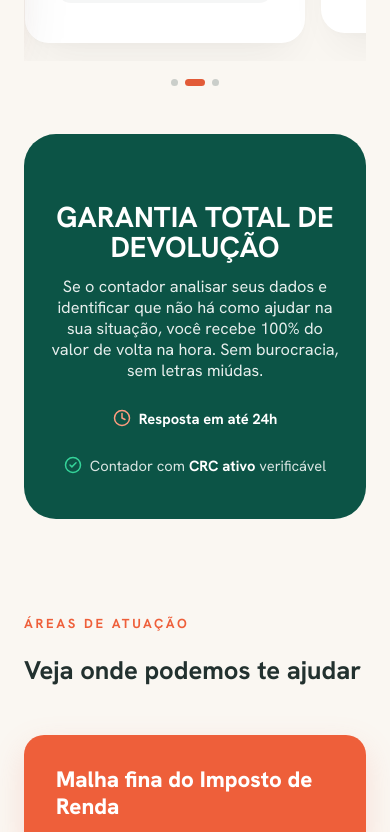
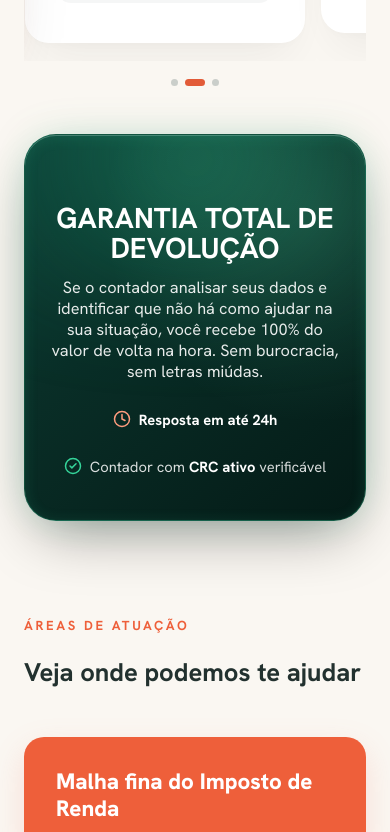
Before and after one commit to hexxa-dotcom/ol-contador, a Next.js app in the folder area-contador-next/: page / in a window 390 px wide. Shown: the part 2780-3612 px from the top of the page. Built offline with nearby package versions, Linux system fonts and the light colour scheme; no server answers.

Commit message:
style(home): aplica degrade verde iluminado premium nos cards e ajusta numeros para preto com barra laranja

```diff
--- a/area-contador-next/src/app/(public)/home.module.css
+++ b/area-contador-next/src/app/(public)/home.module.css
@@ -738,12 +738,48 @@
 .pfItem b { color: #fff; }
 
 /* ---------- Banner bold (garantia) ---------- */
-.bannerBold { position: relative; overflow: hidden; background: var(--pub-green); color: #fff; border-radius: 32px; padding: 64px 40px; text-align: center; }
+.bannerBold {
+  position: relative;
+  overflow: hidden;
+  isolation: isolate;
+  background: linear-gradient(140deg, #0e4037 0%, #092e27 40%, #041a16 100%);
+  color: #fff;
+  border-radius: 32px;
+  border: 1px solid rgba(52, 211, 153, 0.28);
+  padding: 64px 40px;
+  text-align: center;
+  box-shadow:
+    0 24px 60px -15px rgba(0, 0, 0, 0.4),
+    0 0 45px -8px rgba(16, 185, 129, 0.22),
+    inset 0 1px 0 rgba(255, 255, 255, 0.25),
+    inset 0 2px 14px rgba(52, 211, 153, 0.15);
+}
+.bannerBold::before {
+  content: '';
+  position: absolute;
+  top: -30%;
+  left: 50%;
+  transform: translateX(-50%);
+  width: 600px;
+  height: 280px;
+  background: radial-gradient(circle, rgba(52, 211, 153, 0.32) 0%, rgba(16, 185, 129, 0.1) 45%, transparent 75%);
+  filter: blur(50px);
+  pointer-events: none;
+  z-index: 0;
+}
+.bannerBold::after {
+  content: '';
+  position: absolute;
+  inset: 0;
+  background: radial-gradient(circle at 85% 20%, rgba(110, 231, 183, 0.15), transparent 50%);
+  pointer-events: none;
+  z-index: 0;
+}
 @media (max-width: 760px) { .bannerBold { padding: 44px 24px; } }
 .bannerAstTl { top: 20px; left: 24px; color: rgba(255,255,255,.5); font-size: 2rem; }
 .bannerAstBr { bottom: 20px; right: 24px; color: rgba(255,255,255,.5); font-size: 2rem; }
-.bannerTitle { position: relative; color: #fff; font-size: clamp(1.8rem, 4vw, 2.8rem); text-transform: uppercase; line-height: 1.05; margin-bottom: 14px; text-wrap: balance; }
-.bannerSub { position: relative; color: rgba(255,255,255,.9); max-width: 480px; margin: 0 auto 28px; font-size: 1.02rem; }
+.bannerTitle { position: relative; z-index: 1; color: #fff; font-size: clamp(1.8rem, 4vw, 2.8rem); text-transform: uppercase; line-height: 1.05; margin-bottom: 14px; text-wrap: balance; }
+.bannerSub { position: relative; z-index: 1; color: rgba(255,255,255,.9); max-width: 480px; margin: 0 auto 28px; font-size: 1.02rem; }
 
 /* ---------- Pra que serve ---------- */
 /* ---------- Pra que serve (Bento Grid) ---------- */
@@ -856,7 +892,7 @@
 @media (max-width: 760px) { .proofStats { grid-template-columns: 1fr; } }
 .stat { text-align: left; padding-top: 16px; transition: transform .3s cubic-bezier(.2,.8,.2,1); position: relative; }
 .stat:hover { transform: translateY(-4px); }
-.statNum { font-family: 'Bricolage Grotesque', sans-serif; font-weight: 800; font-size: 2.4rem; color: var(--pub-coral); font-variant-numeric: tabular-nums; }
+.statNum { font-family: 'Bricolage Grotesque', sans-serif; font-weight: 800; font-size: 2.4rem; color: #112322; font-variant-numeric: tabular-nums; }
 .statLabel { font-size: .9rem; color: var(--pub-ink-soft); margin-top: 4px; }
 
 .reportPreview { display: flex; gap: 40px; align-items: center; background: linear-gradient(165deg, rgba(255,255,255,1) 0%, rgba(240,247,242,1) 100%); border: 1px solid rgba(0,0,0,0.08); border-radius: 22px; padding: 40px; box-shadow: 0 12px 32px rgba(52,76,75,.08); }
@@ -969,15 +1005,20 @@
 
 /* ---------- Final CTA ---------- */
 .finalCta {
-  background: #071715;
+  background: linear-gradient(140deg, #0e4037 0%, #092e27 40%, #041a16 100%);
   color: #ffffff;
   border-radius: 32px;
-  border: 1px solid rgba(255, 255, 255, 0.08);
+  border: 1px solid rgba(52, 211, 153, 0.28);
   padding: 72px 40px;
   text-align: center;
   position: relative;
   overflow: hidden;
-  box-shadow: 0 24px 48px -12px rgba(0, 0, 0, 0.5);
+  isolation: isolate;
+  box-shadow:
+    0 24px 60px -15px rgba(0, 0, 0, 0.5),
+    0 0 45px -8px rgba(16, 185, 129, 0.22),
+    inset 0 1px 0 rgba(255, 255, 255, 0.25),
+    inset 0 2px 14px rgba(52, 211, 153, 0.15);
   display: flex;
   flex-direction: column;
   align-items: center;
@@ -985,14 +1026,23 @@
 .finalCta::before {
   content: '';
   position: absolute;
-  top: -40%;
+  top: -30%;
   left: 50%;
   transform: translateX(-50%);
-  width: 500px;
-  height: 260px;
-  background: radial-gradient(circle, rgba(226, 91, 56, 0.16) 0%, transparent 70%);
+  width: 600px;
+  height: 280px;
+  background: radial-gradient(circle, rgba(52, 211, 153, 0.32) 0%, rgba(16, 185, 129, 0.1) 45%, transparent 75%);
   filter: blur(50px);
   pointer-events: none;
+  z-index: 0;
+}
+.finalCta::after {
+  content: '';
+  position: absolute;
+  inset: 0;
+  background: radial-gradient(circle at 85% 20%, rgba(110, 231, 183, 0.15), transparent 50%);
+  pointer-events: none;
+  z-index: 0;
 }
 .finalCta h2 {
   position: relative;
@@ -1009,7 +1059,7 @@
   position: relative;
   z-index: 1;
   font-size: 1.05rem;
-  color: rgba(255, 255, 255, 0.8);
+  color: rgba(255, 255, 255, 0.85);
   margin-bottom: 32px;
   max-width: 520px;
   margin-left: auto;
@@ -1028,13 +1078,39 @@
 
 /* ---------- Cases Card (formerly dark section) ---------- */
 .casesCard {
-  background: var(--pub-ink);
+  background: linear-gradient(140deg, #0e4037 0%, #092e27 40%, #041a16 100%);
   color: #fff;
   border-radius: 32px;
+  border: 1px solid rgba(52, 211, 153, 0.28);
   padding: 64px 40px;
   position: relative;
   overflow: hidden;
-  box-shadow: 0 24px 48px -12px rgba(17,35,34,0.15);
+  isolation: isolate;
+  box-shadow:
+    0 24px 60px -15px rgba(0, 0, 0, 0.45),
+    0 0 45px -8px rgba(16, 185, 129, 0.2),
+    inset 0 1px 0 rgba(255, 255, 255, 0.25),
+    inset 0 2px 14px rgba(52, 211, 153, 0.15);
+}
+.casesCard::before {
+  content: '';
+  position: absolute;
+  top: -20%;
+  left: 30%;
+  width: 700px;
+  height: 350px;
+  background: radial-gradient(circle, rgba(52, 211, 153, 0.28) 0%, rgba(16, 185, 129, 0.08) 50%, transparent 75%);
+  filter: blur(60px);
+  pointer-events: none;
+  z-index: 0;
+}
+.casesCard::after {
+  content: '';
+  position: absolute;
+  inset: 0;
+  background: radial-gradient(circle at 85% 15%, rgba(110, 231, 183, 0.14), transparent 50%);
+  pointer-events: none;
+  z-index: 0;
 }
 @media (max-width: 760px) {
   .casesCard { padding: 48px 20px; border-radius: 24px; }
```
